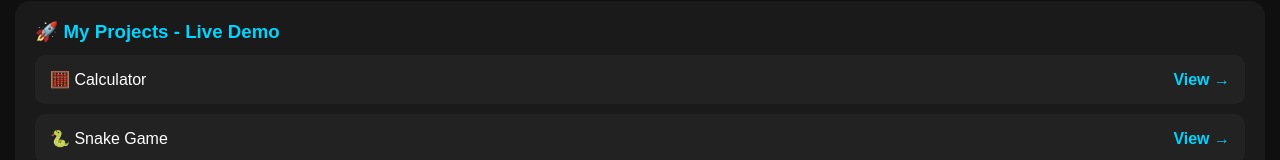
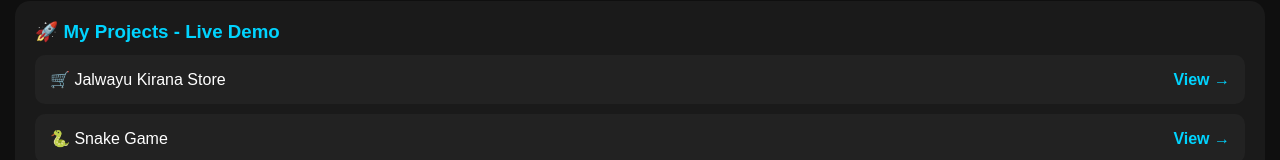
Before and after one commit to mannuply-sudo/mannuply-sudo.github.io, a plain HTML site: page index.html in a window 1280 px wide. Shown: the part 505-665 px from the top of the page. Drawn offline with Linux system fonts and the light colour scheme.

Commit message:
Update index.html

```diff
--- a/index.html
+++ b/index.html
@@ -33,7 +33,7 @@ body{background:#0f0f0f;color:#fff;padding-bottom:20px}
 <div class="top"><img src="IMG-20261027-WA0000(11).jpg" alt="Aditya"><h1>👨‍💻 ADITYA</h1><p>Web Developer Fresher | Delhi, India</p><p>📞 9311421226</p></div>
 <div class="hero"><h2>I Build Fast & Modern Websites</h2><p>HTML • CSS • JavaScript<br>Business Website • Portfolio • Shop Website</p><a class="btn" href="tel:9311421226">📞 Call Me</a><a class="btn btn-green" href="https://wa.me/919311421226">WhatsApp Me</a></div>
 <div class="box"><h3>🚀 My Projects - Live Demo</h3>
-<div class="project"><span>🧮 Calculator</span><a href="calculator.html">View →</a></div>
+<div class="project"><span>🛒 Jalwayu Kirana Store</span><a href="https://mannuply-sudo.github.io/jalwayu-kirana-store/">View →</a></div>
 <div class="project"><span>🐍 Snake Game</span><a href="snake.html">View →</a></div>
 <div class="project"><span>🧠 Memory Game</span><a href="memory.html">View →</a></div>
 <div class="project"><span>❌⭕ Tic Tac Toe</span><a href="tictactoe.html">View →</a></div>
```
